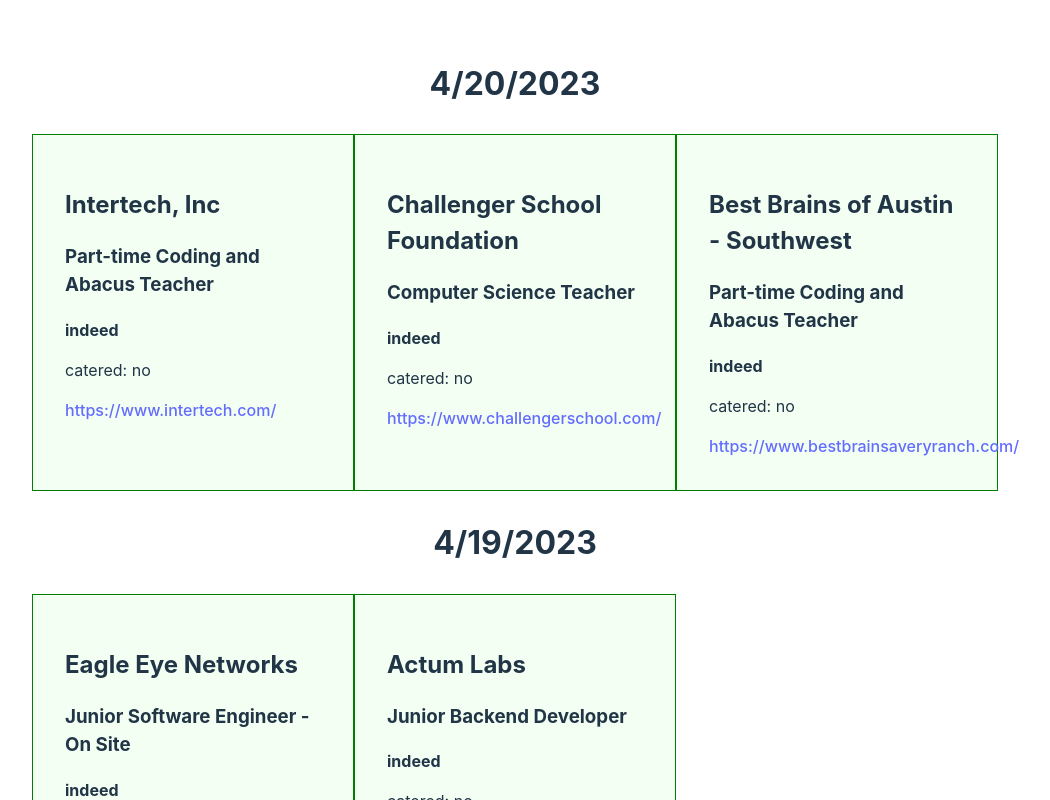
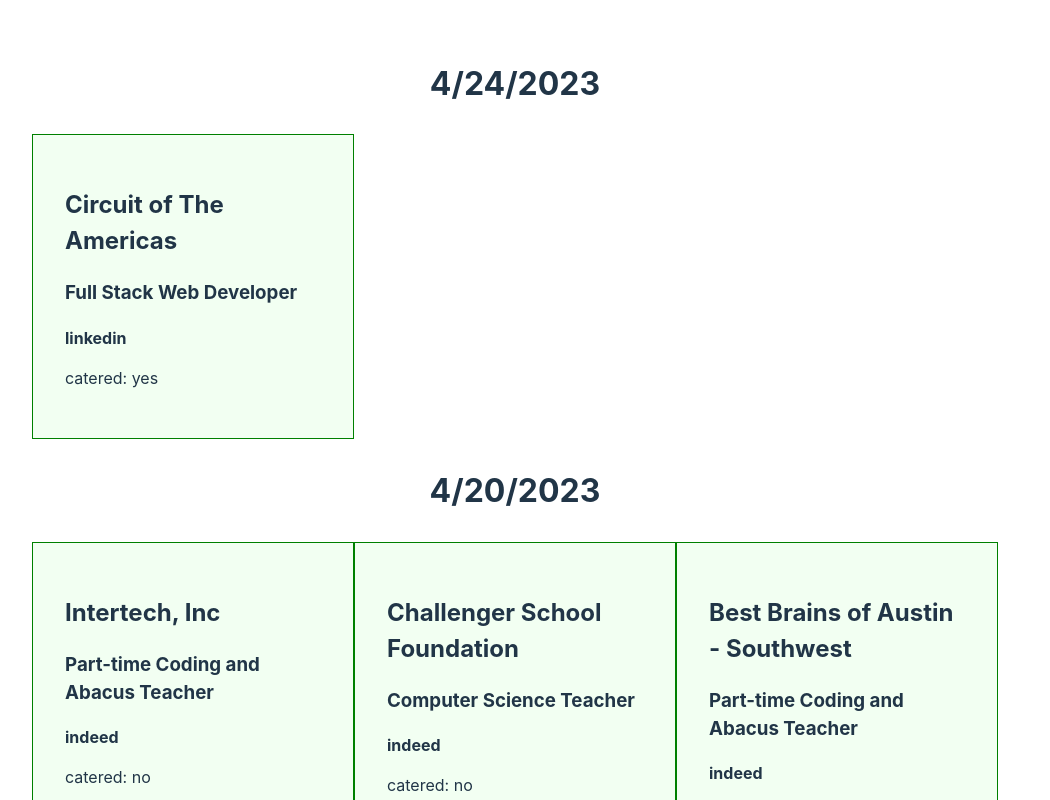
Before and after one commit to TobyVB/job-tracker, a React (Vite) app: page / in a window 1280 px wide. Shown: the top 800 px of the page, without its empty margins (125-1175 px from the left). Built offline with nearby package versions, Linux system fonts and the light colour scheme.

Commit message:
add new job

```diff
--- a/data.js
+++ b/data.js
@@ -149,6 +149,43 @@
     remote: false,
     available: true,
   },
+  {
+    org: "Circuit of The Americas",
+    link: "",
+    posting:
+      "https://wellfound.com/company/circuit-of-the-americas-1/jobs/1222205-full-stack-web-developer?utm_campaign=linkedin_syndication&utm_source=linkedin",
+    position: "Full Stack Web Developer",
+    time: 1682338102855,
+    catered: "yes",
+    response: false,
+    firstInterview: false,
+    secondInterview: false,
+    thirdInterview: false,
+    hired: false,
+    middleMan: "linkedin",
+    message: "",
+    reference: "",
+    remote: false,
+    available: true,
+  },
+  //     {
+  //   org: "",
+  //   link: "",
+  //   posting: "",
+  //   position: "",
+  //   time: ,
+  //   catered: "no",
+  //   response: false,
+  //   firstInterview: false,
+  //   secondInterview: false,
+  //   thirdInterview: false,
+  //   hired: false,
+  //   middleMan: false,
+  //     message: "",
+  //   reference:"",
+  // remote:true,
+  // available:true,
+  // },
   //     {
   //   org: "",
   //   link: "",
```
